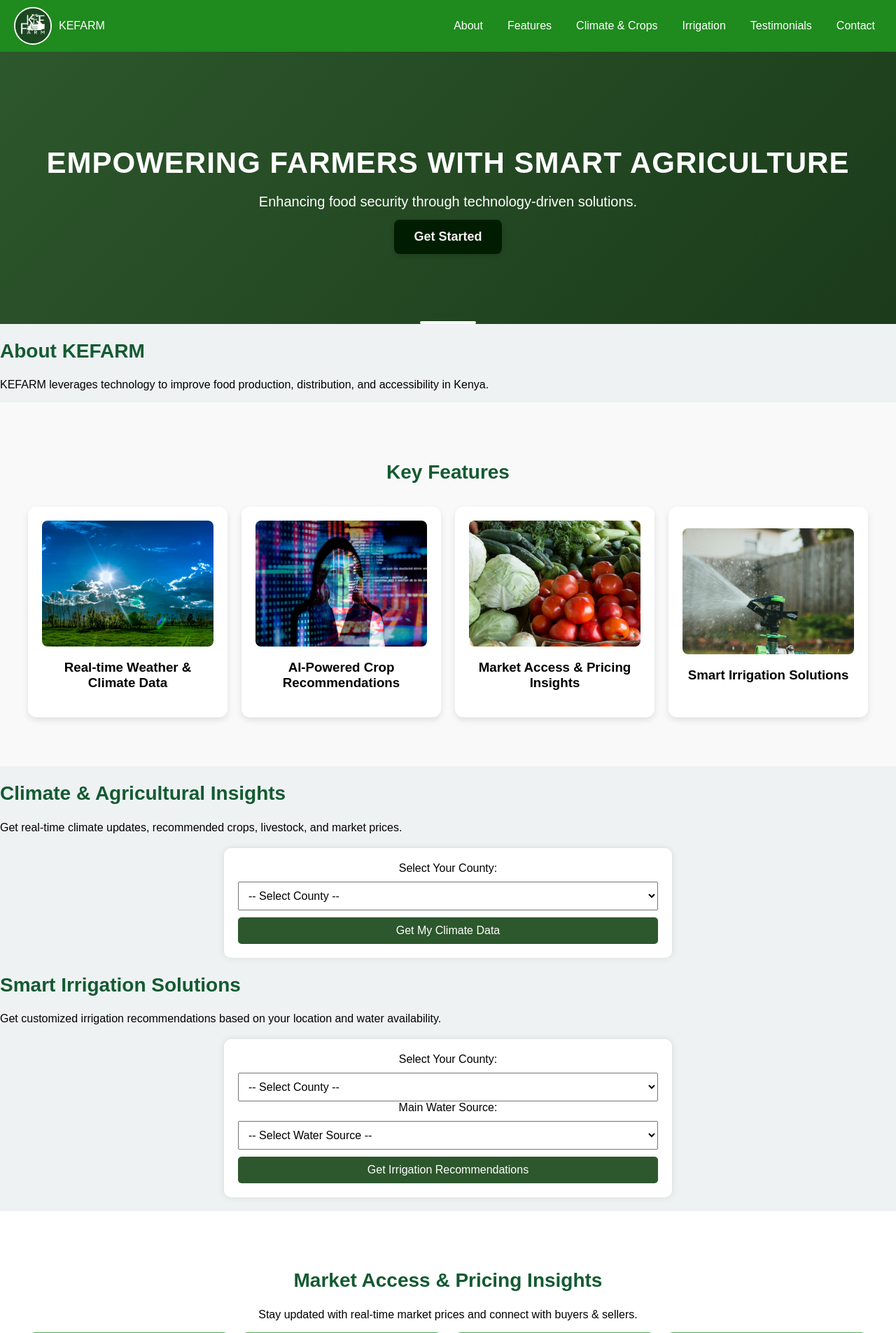
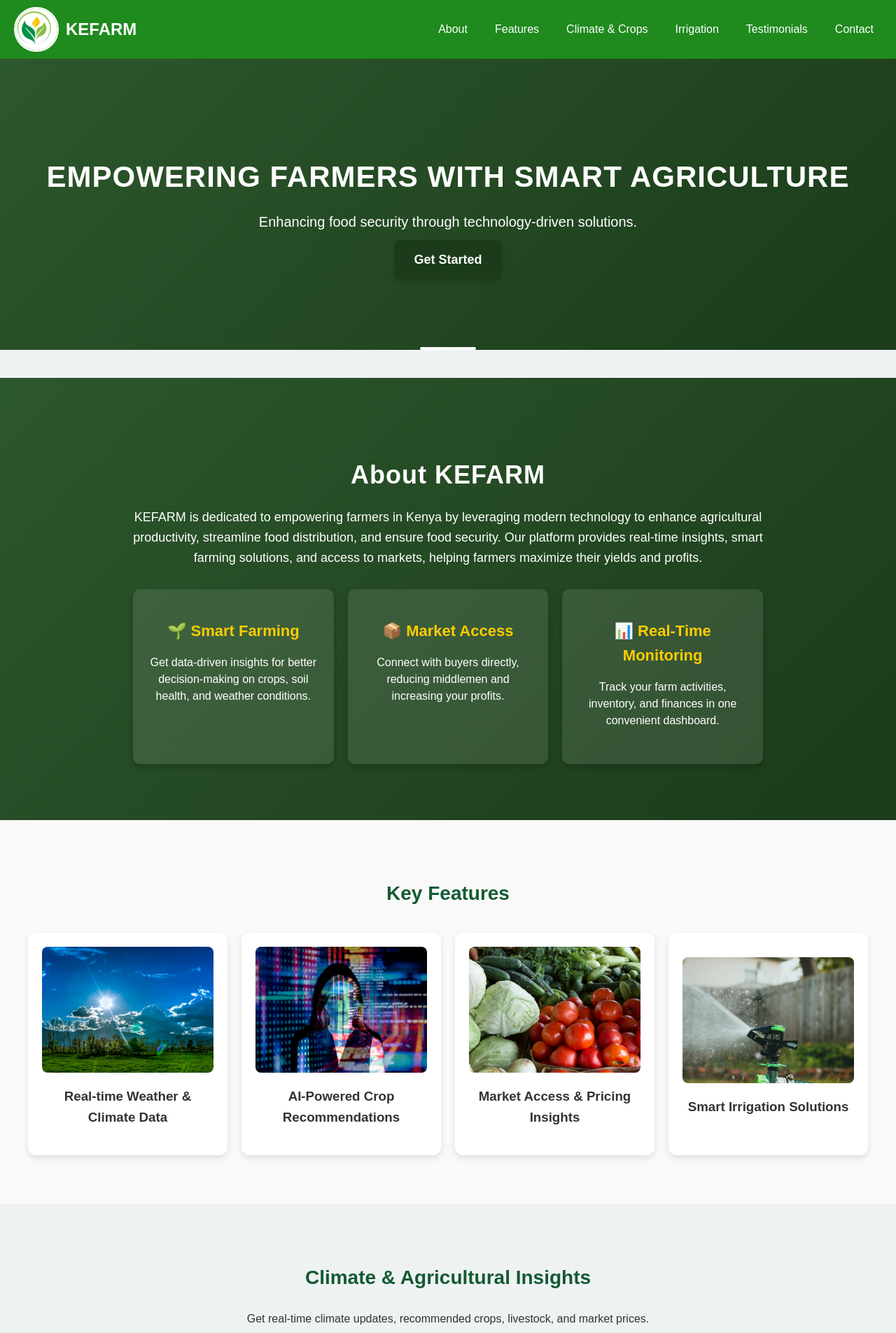
Before and after one commit to Bettgideon/KEFARM, a PHP site: page / in a window 1280 px wide. Shown: the top 1905 px of the page at 70% size. Run offline with PHP 8.4, Linux system fonts and the light colour scheme.

Commit message:
Landing Page

```diff
--- a/index.html
+++ b/index.html
@@ -7,23 +7,49 @@
     <title>KEFARM - Smart Agriculture</title>
     <link rel="stylesheet" href="assets/style.css">
     <style>
-      /* General Styles */
+      /* ===== KEFARM Color Palette ===== */
+:root {
+  --kefarm-primary: #1f8a1e;       /* Main brand green */
+  --kefarm-dark: #145A32;          /* Dark green (footer) */
+  --kefarm-medium: #2a7d2e;       /* Medium green */
+  --kefarm-light: #4caf50;         /* Light green (cards) */
+  --kefarm-gradient-dark: #1b3b1a; /* Gradient dark */
+  --kefarm-gradient-med: #2d572c;  /* Gradient medium */
+  --kefarm-accent: #0d9b0d;        /* Hover/active green */
+
+  --text-light: #ffffff;
+  --text-dark: #333333;
+  --text-muted: #555555;
+  --bg-light: #f9f9f9;
+  --bg-lighter: #eef2f3;
+  --bg-white: #ffffff;
+
+  --shadow-sm: 0 4px 10px rgba(0, 0, 0, 0.1);
+  --shadow-md: 0 8px 20px rgba(0, 0, 0, 0.15);
+  --transition: all 0.3s ease;
+}
+
+/* ===== Base Styles ===== */
 body {
-    font-family: Arial, sans-serif;
+  font-family: 'Arial', sans-serif;
   margin: 0;
   padding: 0;
-    background-color: #eef2f3;
+  background-color: var(--bg-lighter);
+  color: var(--text-dark);
+  line-height: 1.6;
 }
 
-/* Navigation Bar */
+/* ===== Navigation ===== */
 .navbar {
   display: flex;
   justify-content: space-between;
   align-items: center;
-    background: #1f8a1e;
+  background: var(--kefarm-primary);
   padding: 10px 20px;
-    color: white;
-    position: relative;
+  color: var(--text-light);
+  position: sticky;
+  top: 0;
+  z-index: 1000;
 }
 
 .nav-links {
@@ -35,80 +61,52 @@ body {
 }
 
 .nav-links li a {
-    color: white;
+  color: var(--text-light);
   text-decoration: none;
-    padding: 5px 10px;
-    display: block;
+  padding: 8px 12px;
+  border-radius: 4px;
+  transition: var(--transition);
 }
 
 .nav-links li a:hover {
   background: rgba(255, 255, 255, 0.1);
-    border-radius: 3px;
 }
-.logo-img {
-        height: 50px;
-        width: 50px;
-        margin-right: 10px;
-        border-radius: 50%;
-        object-fit: cover;
-        border: 2px solid white;
-    }
+
 .logo-container {
   display: flex;
   align-items: center;
+  gap: 10px;
 }
-/* Menu Toggle Button (Mobile) */
+
+.logo {
+  font-size: 1.5rem;
+  font-weight: bold;
+  color: var(--text-light);
+}
+
+.logo-img {
+  height: 60px;
+  width: 60px;
+  border-radius: 50%;
+  object-fit: cover;
+  border: 2px solid var(--text-light);
+}
+
 .menu-toggle {
   display: none;
   background: none;
   border: none;
-    color: white;
-    font-size: 24px;
+  color: var(--text-light);
+  font-size: 1.5rem;
   cursor: pointer;
-    padding: 5px;
-    position: absolute;
-    right: 20px;
-    top: 10px;
 }
 
-/* Responsive Design */
-@media (max-width: 768px) {
-    .navbar {
-        flex-wrap: wrap;
-        position: relative;
-    }
-
-    .menu-toggle {
-        display: block;
-    }
-
-    .nav-links {
-        display: none;
-        flex-direction: column;
-        background: #2d572c;
-        position: absolute;
-        top: 50px;
-        right: 0;
-        width: 100%;
-        text-align: center;
-        padding: 10px 0;
-    }
-
-    .nav-links.active {
-        display: flex;
-    }
-
-    .nav-links li {
-        padding: 10px;
-    }
-}
-
-/* Hero Section */
+/* ===== Hero Section ===== */
 .hero {
   text-align: center;
   padding: 100px 20px;
-    background: linear-gradient(135deg, #2d572c, #1b3b1a);
-    color: white;
+  background: linear-gradient(135deg, var(--kefarm-gradient-med), var(--kefarm-gradient-dark));
+  color: var(--text-light);
   position: relative;
 }
 
@@ -133,37 +131,123 @@ body {
 }
 
 .hero p {
-    font-size: 20px;
+  font-size: 1.25rem;
   margin-bottom: 25px;
   max-width: 700px;
-    margin: auto;
-    line-height: 1.6;
+  margin: 0 auto;
+}
+/* About Section */
+.about {
+    background: linear-gradient(135deg, #2d572c, #1b3b1a);
+    color: white;
+    text-align: center;
+    padding: 60px 20px;
+    margin-top: 40px
 }
 
+.about-container {
+    max-width: 900px;
+    margin: auto;
+    padding: 20px;
+}
+
+.about h2 {
+    font-size: 36px;
+    margin-bottom: 15px;
+    font-weight: bold;
+    letter-spacing: 1px;
+    color: white;
+}
+
+.about p {
+    font-size: 18px;
+    line-height: 1.6;
+    margin-bottom: 30px;
+}
+
+.about-features {
+    display: grid;
+    grid-template-columns: repeat(auto-fit, minmax(280px, 1fr));
+    gap: 20px;
+    margin-top: 20px;
+}
+
+.feature {
+    background: rgba(255, 255, 255, 0.1);
+    padding: 20px;
+    border-radius: 10px;
+    box-shadow: 0 4px 10px rgba(0, 0, 0, 0.2);
+    transition: all 0.3s ease;
+}
+
+.feature:hover {
+    transform: translateY(-5px);
+    box-shadow: 0 6px 15px rgba(0, 0, 0, 0.3);
+}
+
+.feature h3 {
+    font-size: 22px;
+    margin-bottom: 10px;
+    color: #ffcc00;
+}
+
+.feature p {
+    font-size: 16px;
+    line-height: 1.5;
+}
+
+/* Responsive Design */
+@media (max-width: 768px) {
+    .about h2 {
+        font-size: 28px;
+    }
+
+    .about p {
+        font-size: 16px;
+    }
+
+    .about-features {
+        grid-template-columns: 1fr;
+    }
+}
+
+/* ===== Buttons ===== */
 .cta-button {
   display: inline-block;
   padding: 14px 28px;
-    background: rgb(0, 28, 1);
-    color: #f4f5f4;
+  background: var(--kefarm-gradient-dark);
+  color: var(--text-light);
   border-radius: 8px;
   text-decoration: none;
   font-weight: bold;
-    font-size: 18px;
-    transition: all 0.3s ease;
-    box-shadow: 0 4px 6px rgba(0, 0, 0, 0.1);
+  font-size: 1.125rem;
+  transition: var(--transition);
+  box-shadow: var(--shadow-sm);
+  border: none;
+  cursor: pointer;
 }
 
 .cta-button:hover {
-    background: #0d9b0d;
+  background: var(--kefarm-accent);
   transform: translateY(-3px);
-    box-shadow: 0 6px 12px rgba(0, 0, 0, 0.15);
+  box-shadow: var(--shadow-md);
+}
+
+/* ===== Sections ===== */
+section {
+  padding: 60px 20px;
+  text-align: center;
+}
+
+.section-title {
+  color: var(--kefarm-medium);
+  font-size: 2rem;
+  margin-bottom: 30px;
 }
 
 /* Features Section */
 .features {
-    text-align: center;
-    padding: 60px 20px;
-    background: #f9f9f9;
+  background: var(--bg-light);
 }
 
 .feature-grid {
@@ -273,12 +452,32 @@ footer {
             <a href="register.html" class="cta-button">Get Started</a>
         </div>
     </section>
+    <section id="about" class="about">
+        <div class="about-container">
+            <h2>About KEFARM</h2>
+            <p>
+                KEFARM is dedicated to empowering farmers in Kenya by leveraging modern technology to enhance
+                agricultural productivity, streamline food distribution, and ensure food security. Our platform
+                provides real-time insights, smart farming solutions, and access to markets, helping farmers
+                maximize their yields and profits.
+            </p>
+            <div class="about-features">
+                <div class="feature">
+                    <h3>🌱 Smart Farming</h3>
+                    <p>Get data-driven insights for better decision-making on crops, soil health, and weather conditions.</p>
+                </div>
+                <div class="feature">
+                    <h3>📦 Market Access</h3>
+                    <p>Connect with buyers directly, reducing middlemen and increasing your profits.</p>
+                </div>
+                <div class="feature">
+                    <h3>📊 Real-Time Monitoring</h3>
+                    <p>Track your farm activities, inventory, and finances in one convenient dashboard.</p>
+                </div>
+            </div>
+        </div>
+    </section>
 
-    <!-- About Section -->
-    <section id="about" class="about">
-        <h2>About KEFARM</h2>
-        <p>KEFARM leverages technology to improve food production, distribution, and accessibility in Kenya.</p>
-    </section>
 
     <!-- Features Section -->
     <section id="features" class="features">
@@ -449,6 +648,60 @@ footer {
         </div>
 
         <a href="https://www.fmk.co.ke" class="cta-button">View More Prices</a>
+    </section>
+    <section class="crop-recommendations">
+        <h2>Crop Variety Recommendations by Region</h2>
+        <p>Select the best crop variety for your region to maximize yield and quality.</p>
+
+        <div class="recommendation-grid">
+            <!-- Maize -->
+            <div class="recommendation-card">
+                <h3>Maize</h3>
+                <ul>
+                    <li><strong>Eldoret, Nakuru:</strong> H6218 (High yield, cold-resistant)</li>
+                    <li><strong>Kisumu, Kericho:</strong> WH505 (Medium altitude, disease-resistant)</li>
+                    <li><strong>Narok, Bomet:</strong> SC Duma 43 (Low rainfall, drought-tolerant)</li>
+                    <li><strong>Nyeri, Kakamega:</strong> P 30G19 (Well-balanced growth)</li>
+                    <li><strong>Mombasa:</strong> SC Sungura 301 (Coastal conditions, heat-tolerant)</li>
+                </ul>
+            </div>
+
+            <!-- Beans -->
+            <div class="recommendation-card">
+                <h3>Beans</h3>
+                <ul>
+                    <li><strong>Eldoret, Nakuru:</strong> Rosecoco (High yield, well-draining soils)</li>
+                    <li><strong>Kisumu, Kericho:</strong> Mwitemania (Resistant to diseases, early maturing)</li>
+                    <li><strong>Narok, Bomet:</strong> Yellow Beans (Drought-resistant, high protein content)</li>
+                    <li><strong>Nyeri, Kakamega:</strong> Nyota Beans (Fast maturing, good market value)</li>
+                    <li><strong>Mombasa:</strong> Wairimu Beans (Adapted to coastal climate)</li>
+                </ul>
+            </div>
+
+            <!-- Wheat -->
+            <div class="recommendation-card">
+                <h3>Wheat</h3>
+                <ul>
+                    <li><strong>Eldoret, Nakuru:</strong> Robin (High altitude, high yield)</li>
+                    <li><strong>Kisumu, Kericho:</strong> Eagle 10 (Medium altitude, disease-resistant)</li>
+                    <li><strong>Narok, Bomet:</strong> Kwale (Drought-resistant, good flour quality)</li>
+                    <li><strong>Nyeri, Kakamega:</strong> Kenya Kasuku (Adapted for medium rainfall)</li>
+                    <li><strong>Mombasa:</strong> Kenya Wren (Heat-resistant, coastal adaptation)</li>
+                </ul>
+            </div>
+
+            <!-- Rice -->
+            <div class="recommendation-card">
+                <h3>Rice</h3>
+                <ul>
+                    <li><strong>Eldoret, Nakuru:</strong> Basmati 217 (Aromatic, long grain)</li>
+                    <li><strong>Kisumu, Kericho:</strong> Sindano (Irrigated rice, high yield)</li>
+                    <li><strong>Narok, Bomet:</strong> IR2793-80-1 (Drought-resistant variety)</li>
+                    <li><strong>Nyeri, Kakamega:</strong> Komboka (Fast-maturing, high yielding)</li>
+                    <li><strong>Mombasa:</strong> Pishori (Best suited for coastal climate)</li>
+                </ul>
+            </div>
+        </div>
     </section>
 
 
```
Also changed, not shown: other parts of index.html (+118 -23 lines), Dashboard/includes/header.php (+0 -33 lines), Dashboard/includes/sidebar.php (+37 -36 lines), Dashboard/index.php (+28 -84 lines), Dashboard/inventory.php (+1 -27 lines), Dashboard/styles.css (+44 -0 lines), assets/images/Logo.png. Lines whose indentation alone changed are shown as unchanged.
